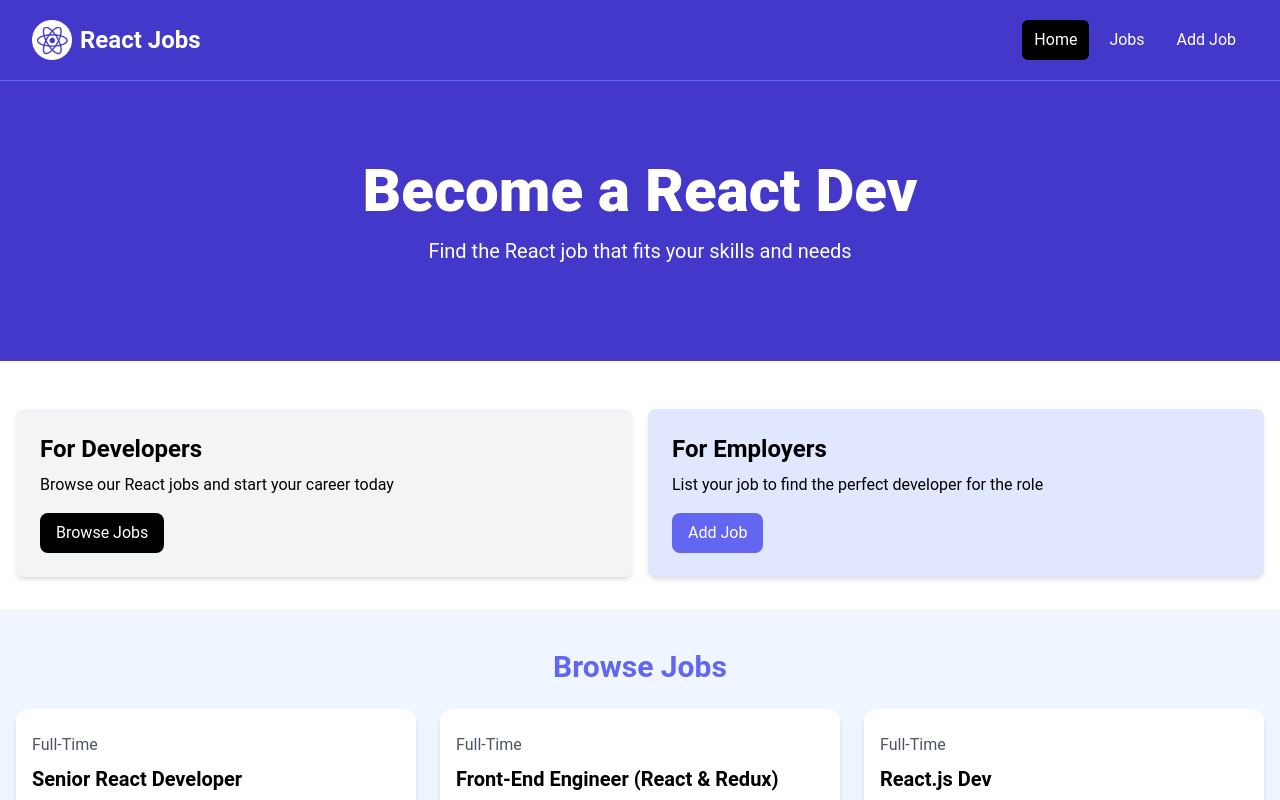
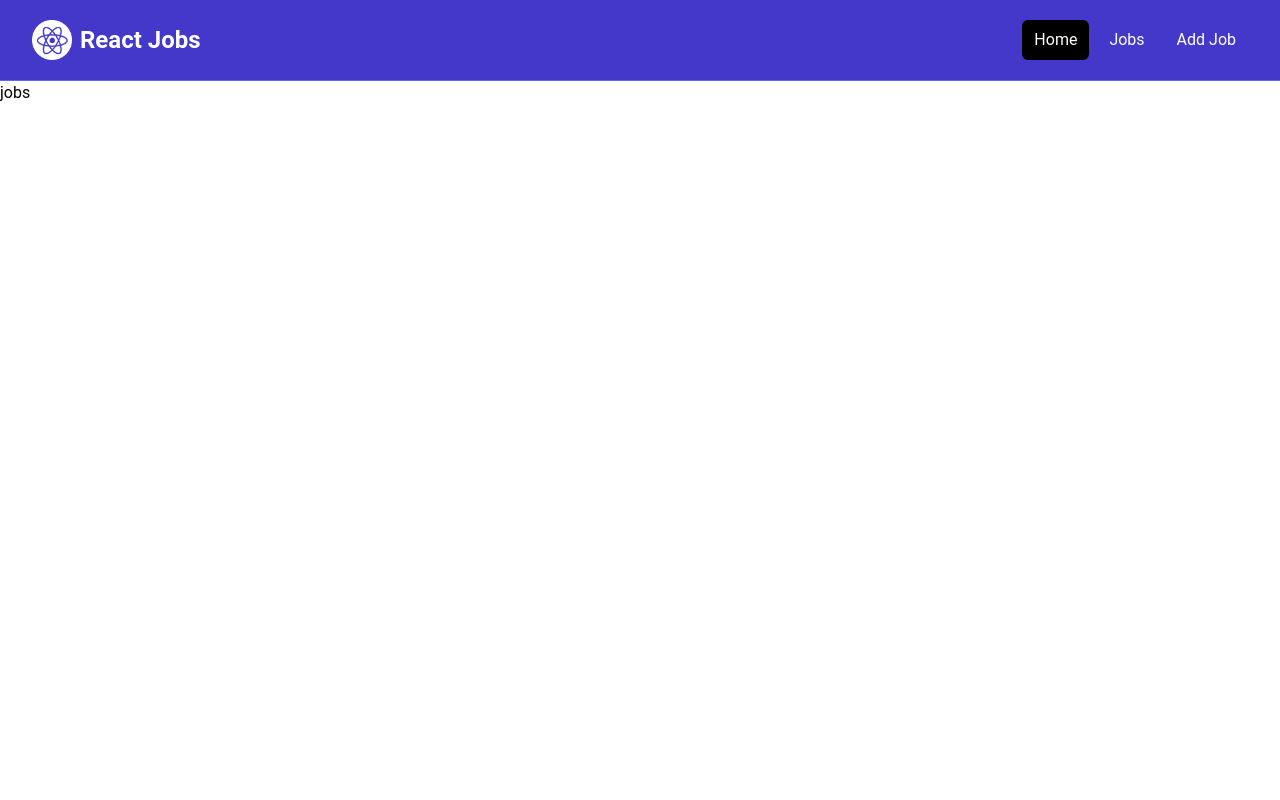
Before and after one commit to CGAJAY/react-practise, a React (Vite) app: page /jobs in a window 1280 px wide. Shown: the top 800 px of the page. Built offline with nearby package versions, Linux system fonts and the light colour scheme.

Commit message:
Set up react-router-dom with routes for HomePage and JobsPage, and added MainLayout with Navbar

```diff
--- a/src/app.jsx
+++ b/src/app.jsx
@@ -4,29 +4,21 @@ import {
 	createRoutesFromElements,
 	RouterProvider,
 } from "react-router-dom";
-import Navbar from "./components/Navbar.jsx";
-import Hero from "./components/Hero.jsx";
-import HomeCards from "./components/HomeCards.jsx";
-import JobListings from "./components/JobListings.jsx";
-import ViewAllJobs from "./components/ViewAllJobs.jsx";
+import MainLayout from "./layouts/MainLayout.jsx";
+import HomePage from "./pages/HomePage.jsx";
+import JobsPage from "./pages/JobsPage.jsx";
 
 const router = createBrowserRouter(
-	createRoutesFromElements(<Route />)
+	createRoutesFromElements(
+		<Route path="/" element={<MainLayout />}>
+			<Route index element={<HomePage />} />
+			<Route path="/jobs" element={<JobsPage />} />
+		</Route>
+	)
 );
 
 const App = () => {
-	const pageTitle = `Become a React Dev`;
-	const pageSubtitle = `Find the React job that fits your skills and
-						needs`;
-	return (
-		<>
-			<Navbar />
-			<Hero title={pageTitle} subtitle={pageSubtitle} />
-			<HomeCards />
-			<JobListings />
-			<ViewAllJobs />
-		</>
-	);
+	return <RouterProvider router={router} />;
 };
 
 export default App;
--- a/src/components/Hero.jsx
+++ b/src/components/Hero.jsx
@@ -1,15 +1,16 @@
 import React from "react";
 
-const Hero = ({ title, subtitle }) => {
+const Hero = () => {
 	return (
 		<section className="bg-indigo-700 py-20 mb-4">
 			<div className="max-w-7xl mx-auto px-4 sm:px-6 lg:px-8 flex flex-col items-center">
 				<div className="text-center">
 					<h1 className="text-4xl font-extrabold text-white sm:text-5xl md:text-6xl">
-						{title}
+						Become a React Dev
 					</h1>
 					<p className="my-4 text-xl text-white">
-						{subtitle}
+						Find the React job that fits your skills and
+						needs
 					</p>
 				</div>
 			</div>
--- a/src/components/Navbar.jsx
+++ b/src/components/Navbar.jsx
@@ -1,3 +1,4 @@
+import { Link } from "react-router-dom";
 import logo from "../assets/images/logo.png";
 
 const Navbar = () => {
@@ -6,9 +7,9 @@ const Navbar = () => {
 			<div className="mx-auto max-w-7xl px-2 sm:px-6 lg:px-8">
 				<div className="flex h-20 items-center justify-between">
 					<div className="flex flex-1 items-center justify-center md:items-stretch md:justify-start">
-						<a
+						<Link
 							className="flex flex-shrink-0 items-center mr-4"
-							href="/index.html"
+							to="/index.html"
 						>
 							<img
 								className="h-10 w-auto"
@@ -18,27 +19,27 @@ const Navbar = () => {
 							<span className="hidden md:block text-white text-2xl font-bold ml-2">
 								React Jobs
 							</span>
-						</a>
+						</Link>
 						<div className="md:ml-auto">
 							<div className="flex space-x-2">
-								<a
-									href="/index.html"
+								<Link
+									to="/"
 									className="text-white bg-black hover:bg-gray-900 hover:text-white rounded-md px-3 py-2"
 								>
 									Home
-								</a>
-								<a
-									href="/jobs.html"
+								</Link>
+								<Link
+									to="/jobs"
 									className="text-white hover:bg-gray-900 hover:text-white rounded-md px-3 py-2"
 								>
 									Jobs
-								</a>
-								<a
-									href="/add-job.html"
+								</Link>
+								<Link
+									to="/add-job"
 									className="text-white hover:bg-gray-900 hover:text-white rounded-md px-3 py-2"
 								>
 									Add Job
-								</a>
+								</Link>
 							</div>
 						</div>
 					</div>
--- /dev/null
+++ b/src/layouts/MainLayout.jsx
@@ -0,0 +1,14 @@
+import React from "react";
+import { Outlet } from "react-router-dom";
+import Navbar from "../components/Navbar.jsx";
+
+const MainLayout = () => {
+	return (
+		<>
+			<Navbar />
+			<Outlet />
+		</>
+	);
+};
+
+export default MainLayout;
--- /dev/null
+++ b/src/pages/HomePage.jsx
@@ -0,0 +1,18 @@
+import React from "react";
+import Hero from "../components/Hero.jsx";
+import HomeCards from "../components/HomeCards.jsx";
+import JobListings from "../components/JobListings.jsx";
+import ViewAllJobs from "../components/ViewAllJobs.jsx";
+
+const HomePage = () => {
+	return (
+		<>
+			<Hero />
+			<HomeCards />
+			<JobListings />
+			<ViewAllJobs />
+		</>
+	);
+};
+
+export default HomePage;
--- /dev/null
+++ b/src/pages/JobsPage.jsx
@@ -0,0 +1,7 @@
+import React from "react";
+
+const JobsPage = () => {
+	return <div>jobs</div>;
+};
+
+export default JobsPage;
```
